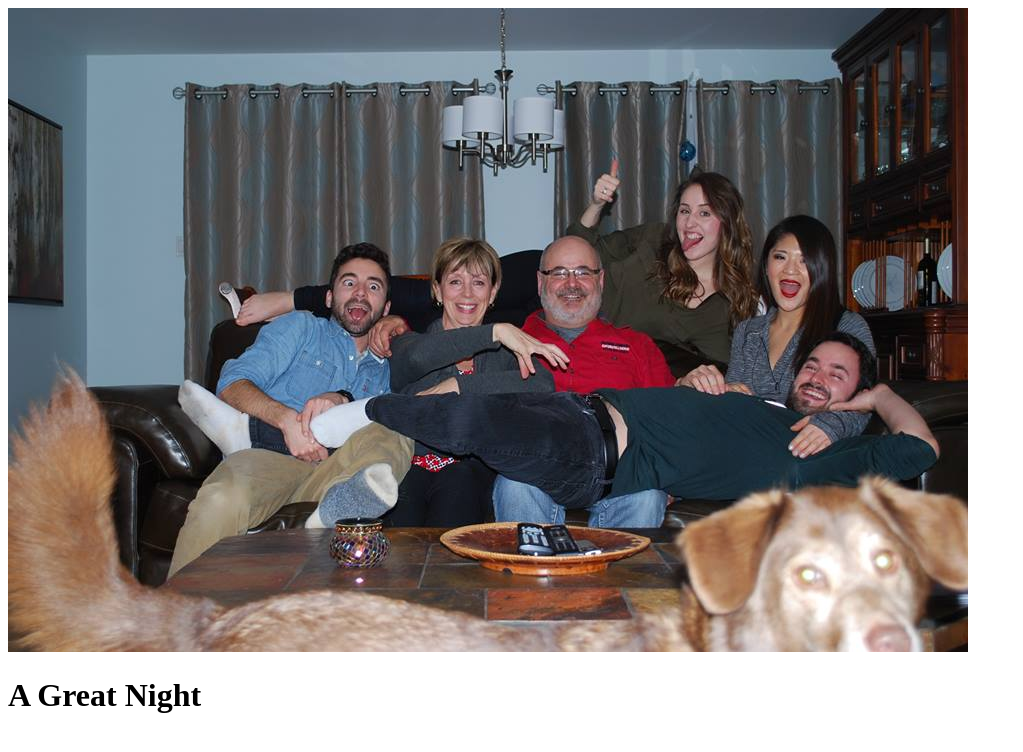
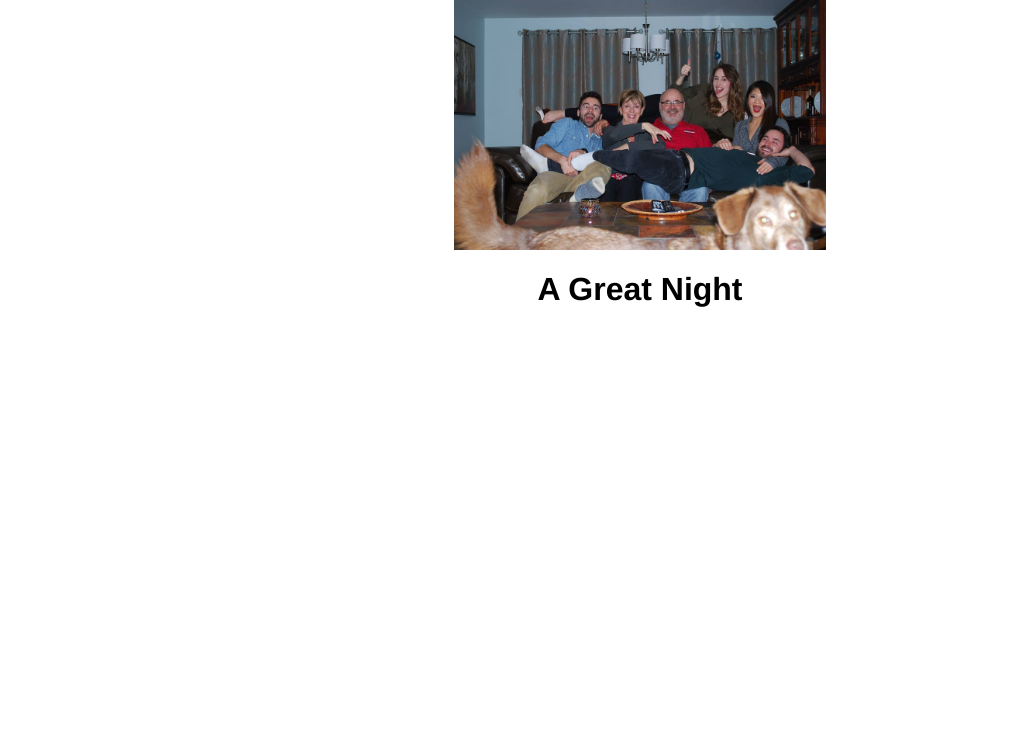
Before and after one commit to clay-land/git-101, a plain HTML site: page index.html in a window 1280 px wide. Shown: the whole page, without its empty margins (0-1023 px from the left). Drawn offline with Linux system fonts and the light colour scheme.

Commit message:
Happy with centered stuff

```diff
--- a/index.html
+++ b/index.html
@@ -2,9 +2,13 @@
 <html>
 <head>
 	<title></title>
+	<link rel="stylesheet" href="style.css">
 </head>
 <body>
-	<img src="nikki+fam.jpg">
-	<h1>A Great Night</h1>
+	<div id="container">
+		<img id="pic" src="nikki+fam.jpg">
+		<h1>A Great Night</h1>
+	</div>
+
 </body>
 </html>
--- /dev/null
+++ b/style.css
@@ -0,0 +1,17 @@
+body {
+	margin: 0px;
+	font-family: Helvetica;
+
+}
+
+#pic {
+	height: 250px;
+	width: auto;
+}
+
+#container {
+	display: flex;
+	align-items: center;
+	justify-content: center;
+	flex-direction: column;
+}
```
